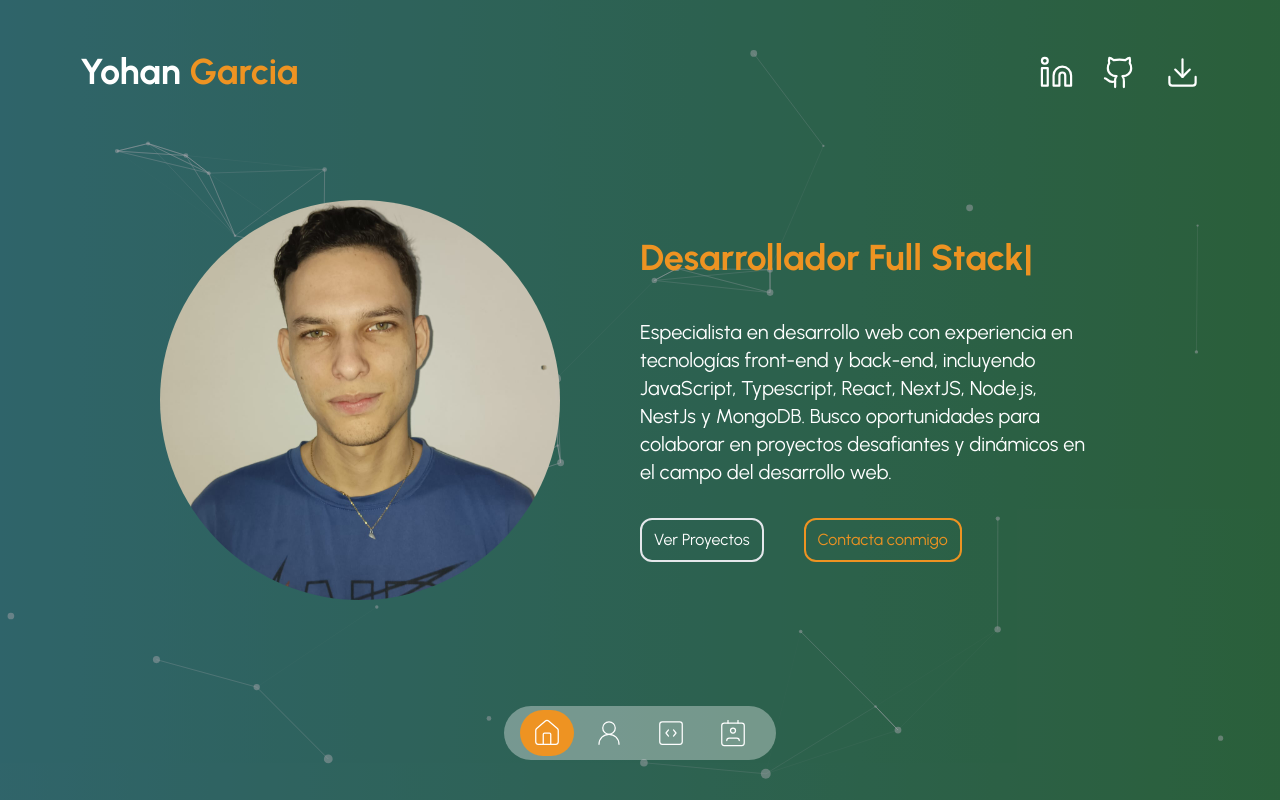
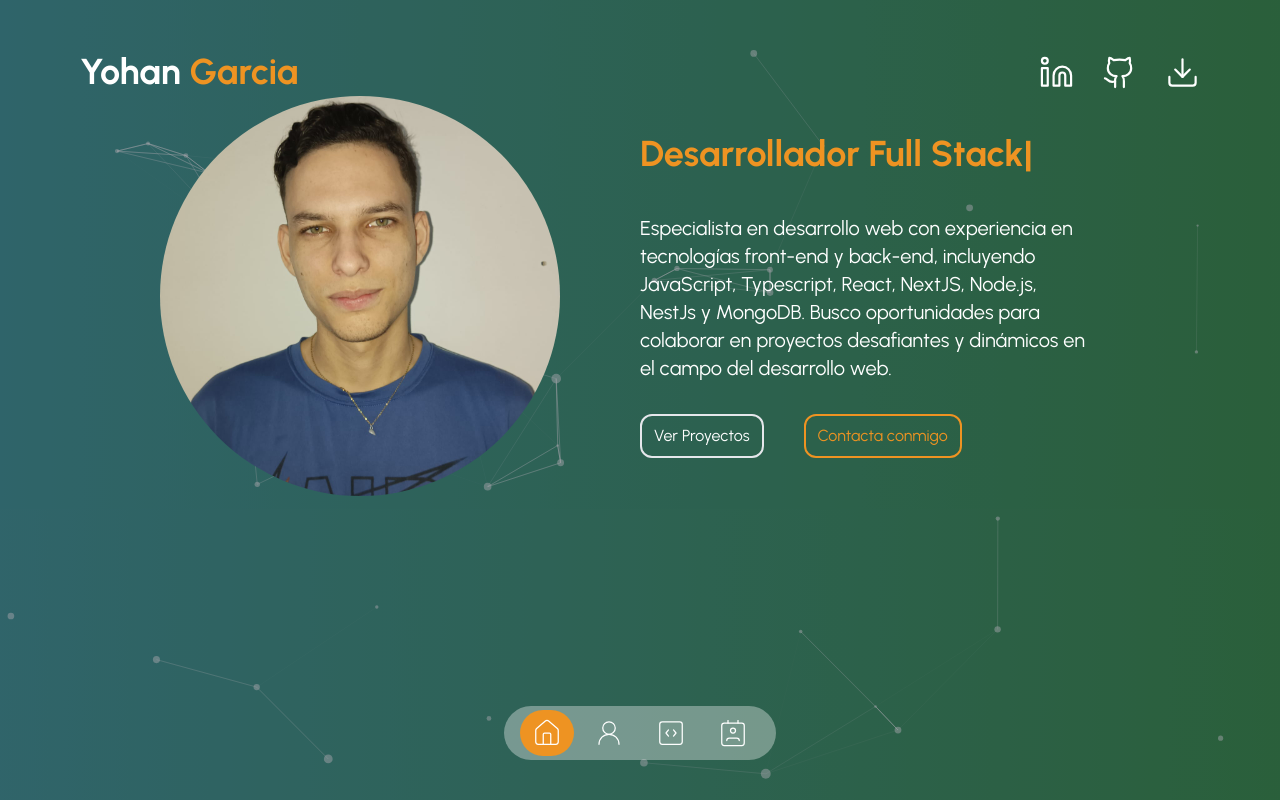
Before and after one commit to Yohaan2/landing-page-porfolio, a Next.js app: page / in a window 1280 px wide. Built offline with nearby package versions, Linux system fonts and the light colour scheme.

Commit message:
ad padding in introduction

```diff
--- a/components/introduction.tsx
+++ b/components/introduction.tsx
@@ -5,7 +5,7 @@ import { TypeAnimation } from "react-type-animation"
 
 const Introduction = () => {
   return (
-    <div className='z-20 w-full bg-darkBg/40'>
+    <div className='z-20 pb-52 w-full bg-darkBg/40'>
       <div className='z-20 grid items-center h-full p-6 pt-40 md:p-40 md:py-0 md:grid-cols-2'>
         <Image
           src='/foto-perfil.jpg'
```
